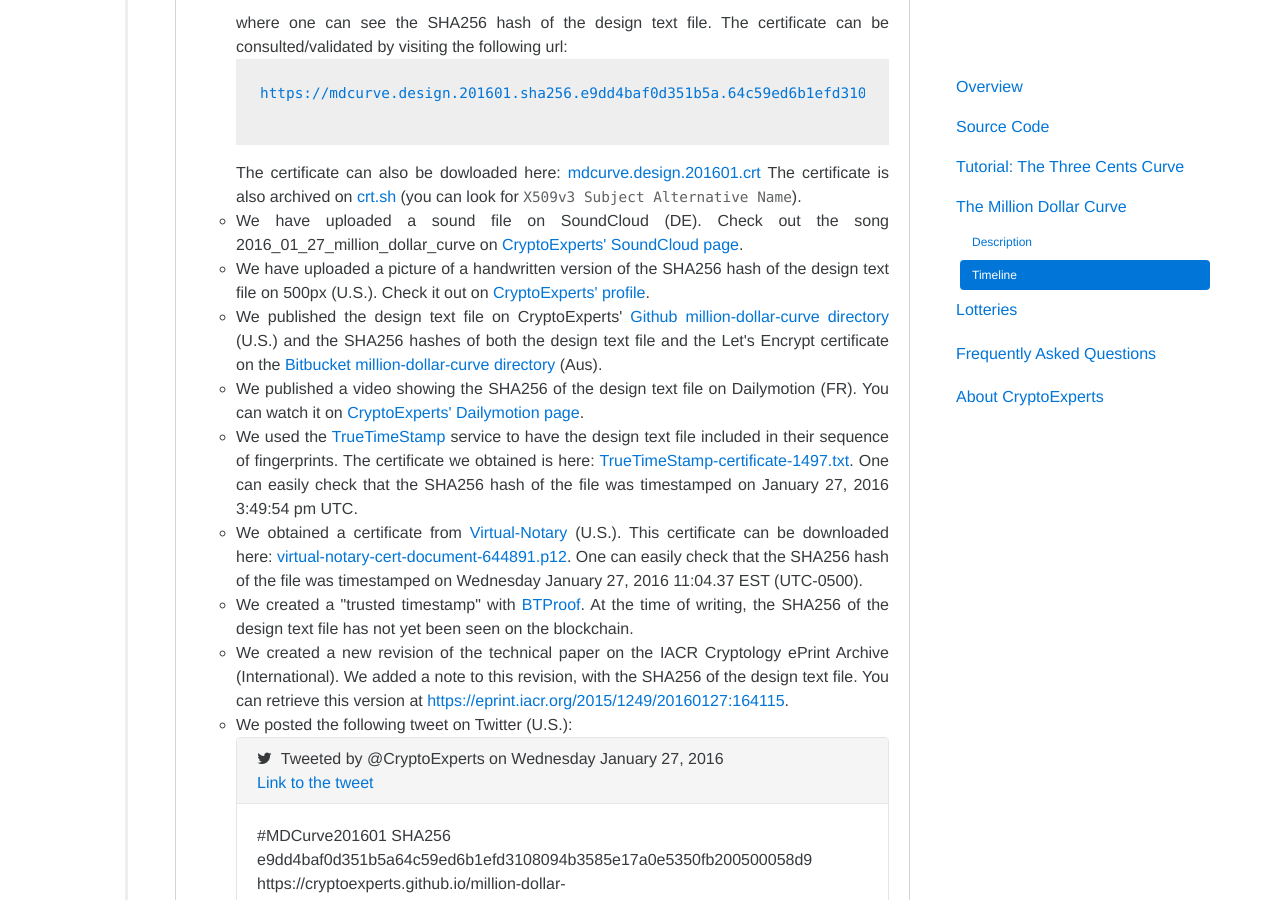
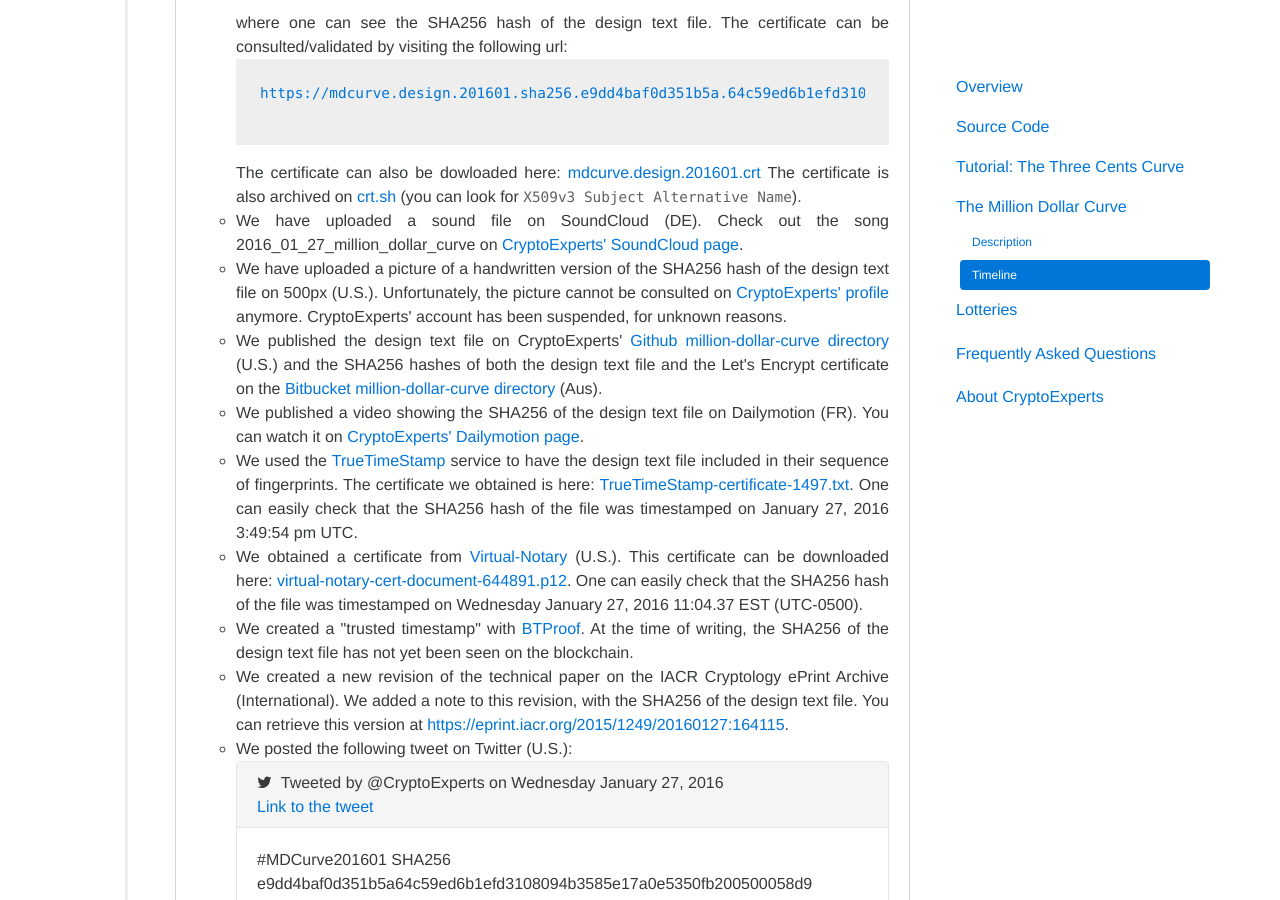
Before and after one commit to CryptoExperts/million-dollar-curve, a Jekyll site: the page built from index.html, in a window 1280 px wide and 900 px high, scrolled down 13462 px. Built offline with Jekyll 4.4.1, drawn with Linux system fonts in a browser that asks for light colours; formulas are drawn with MathJax 3; some of the changed text lies outside the part shown.

Commit message:
Updating the reference to the pictures published on 500px.

```diff
--- a/_includes/million-dollar-curve.html
+++ b/_includes/million-dollar-curve.html
@@ -72,8 +72,8 @@
 	      We have uploaded a sound file on SoundCloud (DE). Check out the song 2016_01_27_million_dollar_curve on <a href="https://soundcloud.com/cryptoexperts">CryptoExperts' SoundCloud page</a>.
 	    </li>
 	    <li>
-	      We have uploaded a picture of a handwritten version of the SHA256 hash of the design text file on 500px (U.S.). Check it out on <a href="https://500px.com/cryptoexperts">CryptoExperts' profile</a>.
-	    </li>
+	      We have uploaded a picture of a handwritten version of the SHA256 hash of the design text file on 500px
+	      (U.S.). Unfortunately, the picture cannot be consulted on <a href="https://500px.com/cryptoexperts">CryptoExperts' profile</a> anymore. CryptoExperts' account has been suspended, for unknown reasons.</li>
             <li>We published the design text file on CryptoExperts' <a href="https://github.com/CryptoExperts/million-dollar-curve" title="Github Million Dollar Curve">Github million-dollar-curve directory</a> (U.S.) and the SHA256 hashes of both the design text file and the Let's Encrypt certificate on the <a href="https://bitbucket.org/CryptoExperts/million-dollar-curve" title="Bitbucket Million Dollar Curve">Bitbucket million-dollar-curve directory</a> (Aus).</li>
 	    <li>We published a video showing the SHA256 of the design text file on Dailymotion (FR). You can watch it on <a href="http://www.dailymotion.com/cryptoexperts">CryptoExperts' Dailymotion page</a>.</li>
 	    <li>We used the <a href="http://truetimestamp.org">TrueTimeStamp</a> service to have the design text file included in their sequence of fingerprints. The certificate we obtained is here: <a href="{{ "specifications/mdcurve_201601/TrueTimeStamp-certificate-1497.txt" | prepend: site.baseurl }}">TrueTimeStamp-certificate-1497.txt</a>. One can easily check that the SHA256 hash of the file was timestamped on January 27, 2016 3:49:54 pm UTC.</li>
@@ -145,7 +145,7 @@
 	      We have uploaded a sound file on SoundCloud (DE). Check out the song 2016_01_29_million_dollar_curve_seeding on <a href="https://soundcloud.com/cryptoexperts">CryptoExperts' SoundCloud page</a>.
 	    </li>
 	    <li>
-	      We have uploaded a picture of a handwritten version of the SHA256 hash of the design text file on 500px (U.S.). Check it out on <a href="https://500px.com/cryptoexperts">CryptoExperts' profile</a>.
+	      We have uploaded a picture of a handwritten version of the SHA256 hash of the design text file on 500px (U.S.). Unfortunately, the picture cannot be consulted on <a href="https://500px.com/cryptoexperts">CryptoExperts' profile</a> anymore. CryptoExperts' account has been suspended, for unknown reasons.
 	    </li>
             <li>
 	      We published the seeding text file on CryptoExperts' <a href="https://github.com/CryptoExperts/million-dollar-curve" title="Github Million Dollar Curve">Github million-dollar-curve directory</a> (U.S.) and the SHA256 hashes of both the seeding text file and the Let's Encrypt certificate on the <a href="https://bitbucket.org/CryptoExperts/million-dollar-curve" title="Bitbucket Million Dollar Curve">Bitbucket million-dollar-curve directory</a> (Aus).
```
